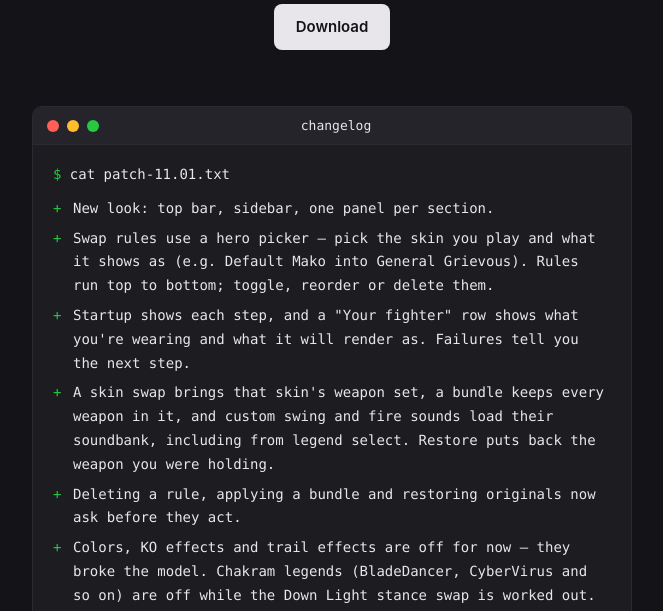
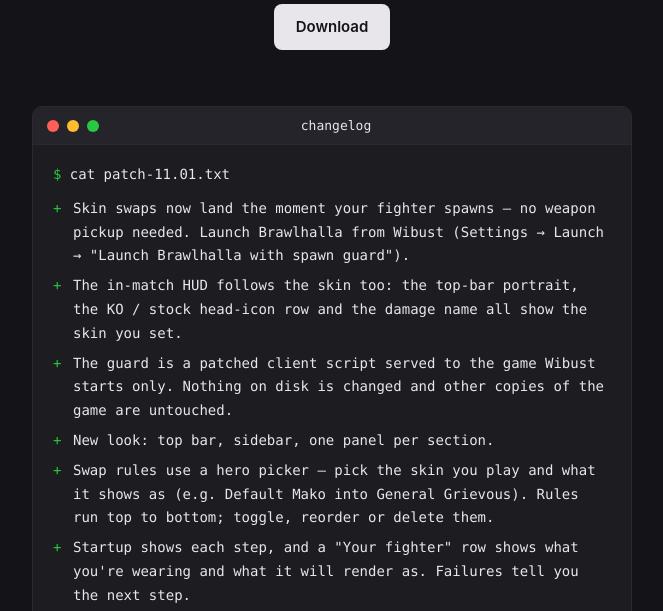
Before and after one commit to pairuz-a/wibust, a plain HTML site: page index.html in a window 1280 px wide. Shown: the part 158-769 px from the top of the page, without its empty margins (308-971 px from the left). Drawn offline with Linux system fonts and the light colour scheme.

Commit message:
Update Patch 11.01

```diff
--- a/index.html
+++ b/index.html
@@ -92,6 +92,9 @@
     <div class="body">
       <p><span class="prompt">$</span> cat patch-11.01.txt</p>
       <ul>
+        <li>Skin swaps now land the moment your fighter spawns — no weapon pickup needed. Launch Brawlhalla from Wibust (Settings &#8594; Launch &#8594; "Launch Brawlhalla with spawn guard").</li>
+        <li>The in-match HUD follows the skin too: the top-bar portrait, the KO / stock head-icon row and the damage name all show the skin you set.</li>
+        <li>The guard is a patched client script served to the game Wibust starts only. Nothing on disk is changed and other copies of the game are untouched.</li>
         <li>New look: top bar, sidebar, one panel per section.</li>
         <li>Swap rules use a hero picker — pick the skin you play and what it shows as (e.g. Default Mako into General Grievous). Rules run top to bottom; toggle, reorder or delete them.</li>
         <li>Startup shows each step, and a "Your fighter" row shows what you're wearing and what it will render as. Failures tell you the next step.</li>
```
Also changed, not shown: 1 other file.
